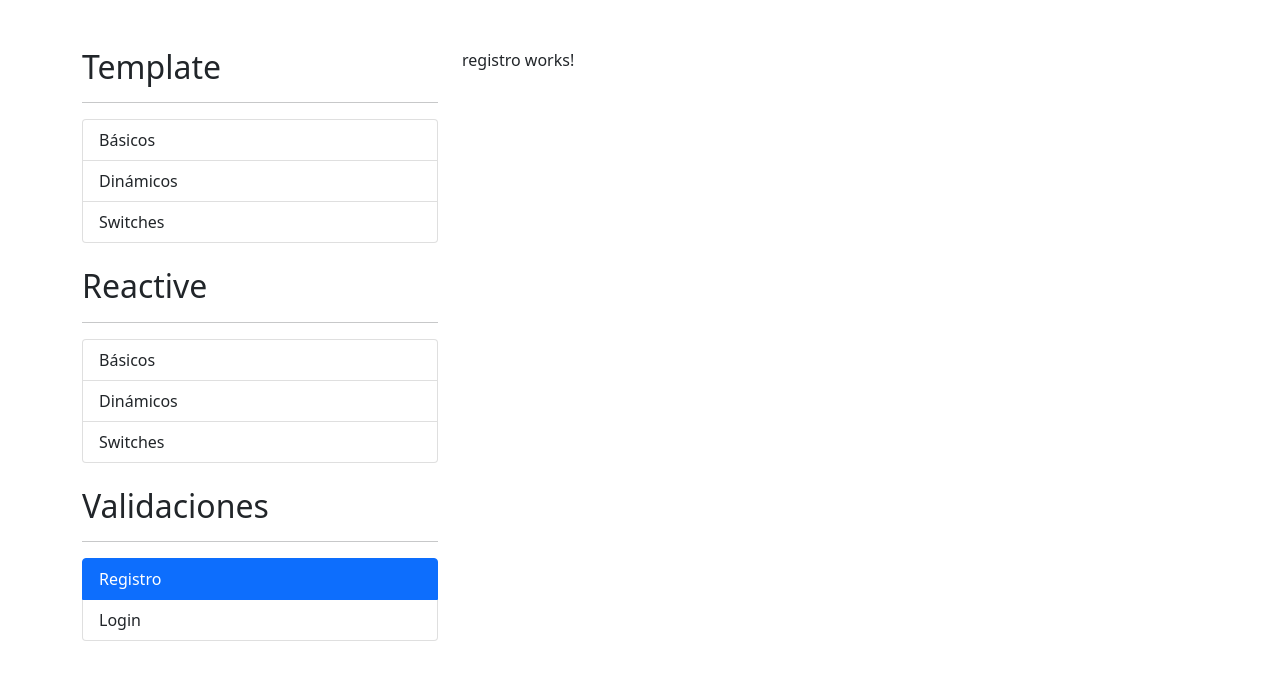
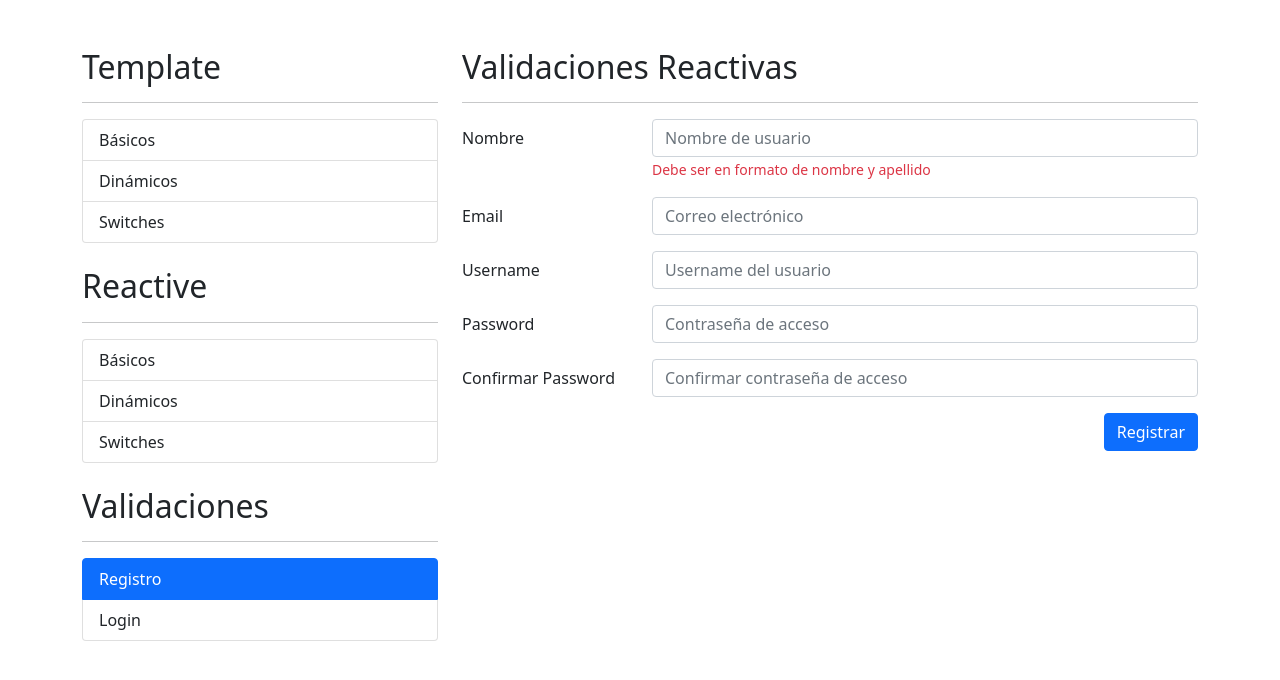
Before and after one commit to alexglzrys/angular-formularios, an Angular app: page /auth/registro in a window 1280 px wide. Shown: the top 680 px of the page. Built offline with nearby package versions, Linux system fonts and the light colour scheme.

Commit message:
diseño plantilla registro

```diff
--- a/src/app/auth/pages/registro/registro.component.html
+++ b/src/app/auth/pages/registro/registro.component.html
@@ -1 +1,55 @@
-<p>registro works!</p>
+<h2>Validaciones Reactivas</h2>
+<hr>
+
+<div class="row">
+  <div class="col">
+    <form autocomplete="off">
+      <!-- Nombre -->
+      <div class="row mb-3">
+        <label for="" class="col-sm-3 col-form-label">Nombre</label>
+        <div class="col-sm-9">
+          <input type="text" class="form-control" placeholder="Nombre de usuario">
+          <span class="form-text text-danger">Debe ser en formato de nombre y apellido</span>
+        </div>
+      </div>
+
+      <!-- Email -->
+      <div class="row mb-3">
+        <label for="" class="col-sm-3 col-form-label">Email</label>
+        <div class="col-sm-9">
+          <input type="email" class="form-control" placeholder="Correo electrónico">
+        </div>
+      </div>
+
+      <!-- Username -->
+      <div class="row mb-3">
+        <label for="" class="col-sm-3 col-form-label">Username</label>
+        <div class="col-sm-9">
+          <input type="text" class="form-control" placeholder="Username del usuario">
+        </div>
+      </div>
+
+      <!-- Password -->
+      <div class="row mb-3">
+        <label for="" class="col-sm-3 col-form-label">Password</label>
+        <div class="col-sm-9">
+          <input type="password" class="form-control" placeholder="Contraseña de acceso">
+        </div>
+      </div>
+
+      <!-- Password Confirmation -->
+      <div class="row mb-3">
+        <label for="" class="col-sm-3 col-form-label">Confirmar Password</label>
+        <div class="col-sm-9">
+          <input type="password" class="form-control" placeholder="Confirmar contraseña de acceso">
+        </div>
+      </div>
+
+      <div class="row">
+        <div class="col-sm-12">
+          <button class="btn btn-primary float-end" type="submit">Registrar</button>
+        </div>
+      </div>
+    </form>
+  </div>
+</div>
```
